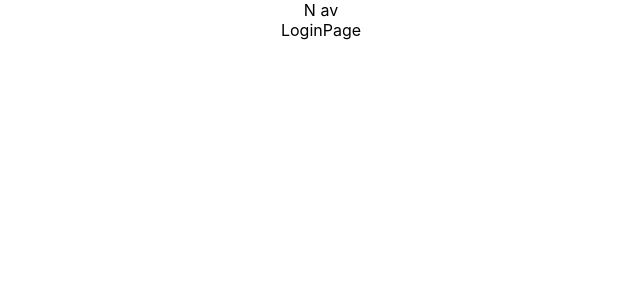
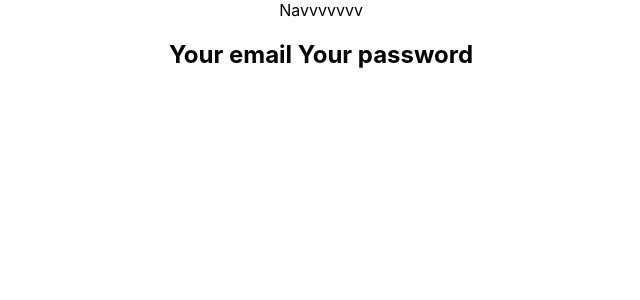
Before and after one commit to ykhan-5/CoogTree, a React (Create React App) app in the folder frontend/: page / in a window 1280 px wide. Shown: the top 300 px of the page, without its empty margins (319-959 px from the left). Built offline with nearby package versions, Linux system fonts and the light colour scheme.

Commit message:
just testing

```diff
--- a/frontend/src/Components/LoginPage.js
+++ b/frontend/src/Components/LoginPage.js
@@ -2,7 +2,14 @@ import React from 'react'
 
 const LoginPage = () => {
   return (
-    <div>LoginPage</div>
+    <div>
+      <h2>
+        Your email
+        Your password
+      </h2>
+
+
+    </div>
   )
 }
 
--- a/frontend/src/Components/Navbar.js
+++ b/frontend/src/Components/Navbar.js
@@ -2,7 +2,7 @@ import React from 'react'
 
 const Navbar = () => {
   return (
-    <div>N av</div>
+    <div>Navvvvvvv</div>
   )
 }
 
```
